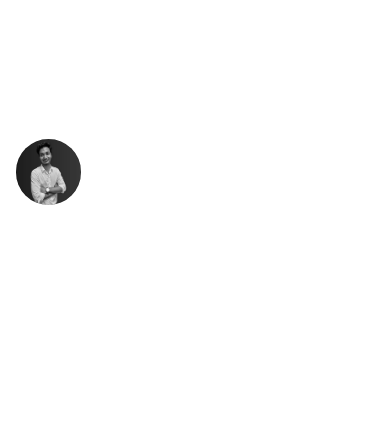
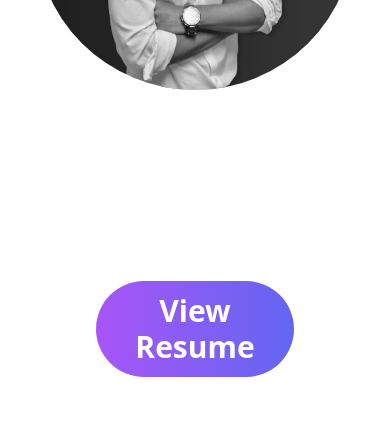
Before and after one commit to rashid642/Portfolio-Website, a React (Create React App) app: page / in a window 390 px wide. Shown: the part 266-693 px from the top of the page. Built offline with nearby package versions, Linux system fonts and the light colour scheme.

Commit message:
made more responsive

```diff
--- a/src/Components/Cards1.js
+++ b/src/Components/Cards1.js
@@ -3,7 +3,7 @@ import React from "react";
 export const Cards1 = () => {
     return (
         <div className="flex items-center justify-center">
-            <div className={`w-3/4 border-r-4 border-b-4 p-4 shadow-lg shadow-cyan-500/50 border-solid border-white bg-black bg-opacity-30 rounded-xl overflow-hidden shadow-lg flex max-md:flex-col max-md:w-5/6 max-md:p-0 max-md:m-2`}>
+            <div className={`w-3/4 border-r-4 border-b-4 p-4 shadow-lg shadow-cyan-500/50 border-solid border-white bg-black bg-opacity-30 rounded-xl overflow-hidden shadow-lg flex max-md:flex-col max-md:w-11/12 max-md:p-0 max-md:m-2 `}>
                 {/* Left Side: YouTube Embedded Video */}
                 <div className="w-1/2 bg-black items-center justify-center flex max-md:w-full">
                     {/* Replace the YouTube embed code with your actual video embed code */}
--- a/src/Components/Cards2.js
+++ b/src/Components/Cards2.js
@@ -3,7 +3,7 @@ import React from "react";
 export const Cards2 = () => {
     return (
         <div className="flex items-center justify-center">
-            <div className={`w-3/4 border-r-4 border-b-4 p-4 m-10 shadow-lg shadow-cyan-500/50 border-solid border-white bg-black bg-opacity-30 rounded-xl overflow-hidden shadow-lg flex max-md:flex-col max-md:w-5/6  max-md:p-0 max-md:m-2`}>
+            <div className={`w-3/4 border-r-4 border-b-4 p-4 m-10 shadow-lg shadow-cyan-500/50 border-solid border-white bg-black bg-opacity-30 rounded-xl overflow-hidden shadow-lg flex max-md:flex-col max-md:w-11/12  max-md:p-0 max-md:m-2`}>
                 {/* Left Side: YouTube Embedded Video */}
                 <div className="w-1/2 bg-black items-center justify-center flex max-md:w-full">
                     {/* Replace the YouTube embed code with your actual video embed code */}
--- a/src/Components/Home.js
+++ b/src/Components/Home.js
@@ -6,24 +6,24 @@ import YourPhoto from '../Media/MypicBW.jpeg';
 export const Home = () => {
     return (
         <div id="home">
-            <div className="flex items-center justify-center h-screen flex-wrap">
+            <div className="flex items-center justify-center h-screen max-md:flex-col">
                 {/* Left Part - Photo */}
                 <div className="flex-1 p-4 flex items-center justify-center">
                     <img
                         src={YourPhoto} // Replace with your actual photo source
                         alt="Your Photo"
-                        className="w-64 h-auto rounded-full"
+                        className="w-80 h-auto rounded-full"
                     />
                 </div>
 
                 {/* Right Part - Name and Description */}
                 <div className="flex-1 p-4">
-                    <div className="text-white h-screen flex items-center justify-center flex-col p-20">
-                        <div className="w-full">
-                            <h1 className="text-3xl font-bold mb-4">
+                    <div className="text-white h-screen flex items-center justify-center flex-col p-20  max-md:h-1/2">
+                            <h1 className="text-3xl font-bold mb-4 max-md:text-4xl">
                                 Md. Rashid Aziz
                             </h1>
-                            <p className="text-2xl mb-4">
+                        <div className="w-full">
+                            <p className="text-2xl text-center mb-4 max-md:text-3xl">
                                 <ReactTyped
                                     strings={["Competetive Programmer", "Full Stack Devloper", "MERN Stack"]}
                                     typeSpeed={50}
@@ -32,6 +32,11 @@ export const Home = () => {
                                 />
                             </p>
                         </div>
+                            <a href="https://drive.google.com/file/d/18wSPKfmloOWU-D8HsrdIaVEf_uwVXqUH/view" target="_blank" rel="noopener noreferrer">
+                                <button class="bg-gradient-to-r from-purple-500 to-indigo-500 hover:from-indigo-500 hover:to-purple-500 text-white font-bold py-2 px-4 rounded-full focus:outline-none focus:shadow-outline mt-4 max-md:text-3xl max-md:px-8 max-md:py-3">
+                                    View Resume
+                                </button>
+                            </a>
                     </div>
                 </div>
             </div>
--- a/src/Components/Skills.js
+++ b/src/Components/Skills.js
@@ -11,36 +11,36 @@ export const Skills = () => {
         <h1 className="text-white text-center font-bold text-4xl mt-103">Skills</h1>
             <div class="grid grid-cols-4 gap-10 m-10 max-lg:grid-cols-3 max-sm:grid-cols-2">
                 <div class="bg-slate-200 flex items-center justify-evenly h-32 rounded-lg shadow-lg shadow-cyan-500/50 hover:scale-110 transition-transform duration-500">
-                    <h1 className="text-3xl font-bold">HTML</h1>
+                    <h1 className="text-3xl font-bold max-md:text-2xl">HTML</h1>
                     <FontAwesomeIcon icon={faHtml5} style={{ fontSize: '80px' }}/>
                 </div>
                 <div class="bg-slate-200 flex items-center justify-evenly h-32 rounded-lg shadow-lg shadow-red-500/50 hover:scale-110 transition-transform duration-500">
-                    <h1 className="text-3xl font-bold">CSS</h1>
+                    <h1 className="text-3xl font-bold max-md:text-2xl">CSS</h1>
                     <FontAwesomeIcon icon={faCss3Alt} style={{ fontSize: '80px' }} />
                 </div>
                 <div class="bg-slate-200 flex items-center justify-evenly h-32 rounded-lg shadow-lg shadow-cyan-500/50 hover:scale-110 transition-transform duration-500">
-                    <h1 className="text-3xl font-bold">JAVASCRIPT</h1>
+                    <h1 className="text-3xl font-bold max-md:text-2xl">JAVASCRIPT</h1>
                     <FontAwesomeIcon icon={faJs} style={{ fontSize: '80px' }} />
                 </div>
                 <div class="bg-slate-200 flex items-center justify-evenly h-32 rounded-lg shadow-lg shadow-red-500/50 hover:scale-110 transition-transform duration-500">
-                    <h1 className="text-3xl font-bold">React</h1>
+                    <h1 className="text-3xl font-bold max-md:text-2xl">React</h1>
                     <FontAwesomeIcon icon={faReact} style={{ fontSize: '80px' }}/>
                 </div>
 
                 <div class="bg-slate-200 flex items-center justify-evenly h-32 rounded-lg shadow-lg shadow-cyan-500/50 hover:scale-110 transition-transform duration-500">
-                    <h1 className="text-3xl font-bold">MySQL</h1>
+                    <h1 className="text-3xl font-bold max-md:text-2xl">MySQL</h1>
                     <FontAwesomeIcon icon={faDatabase} style={{ fontSize: '80px' }} />
                 </div>
                 <div class="bg-slate-200 flex items-center justify-evenly h-32 rounded-lg shadow-lg shadow-red-500/50 hover:scale-110 transition-transform duration-500">
-                    <h1 className="text-3xl font-bold">C/C++</h1>
+                    <h1 className="text-3xl font-bold max-md:text-2xl">C/C++</h1>
                     <FontAwesomeIcon icon={faCodepen} style={{ fontSize: '80px' }} />
                 </div>
                 <div class="bg-slate-200 flex items-center justify-evenly h-32 rounded-lg shadow-lg shadow-cyan-500/50 hover:scale-110 transition-transform duration-500">
-                    <h1 className="text-3xl font-bold">JAVA</h1>
+                    <h1 className="text-3xl font-bold max-md:text-2xl">JAVA</h1>
                     <FontAwesomeIcon icon={faJava} style={{ fontSize: '80px' }} />
                 </div>
                 <div class="bg-slate-200 flex items-center justify-evenly h-32 rounded-lg shadow-lg shadow-red-500/50 hover:scale-110 transition-transform duration-500">
-                    <h1 className="text-3xl font-bold">Python</h1>
+                    <h1 className="text-3xl font-bold max-md:text-2xl">Python</h1>
                     <FontAwesomeIcon icon={faPython} style={{ fontSize: '80px' }} />
                 </div>
             </div>
```
Also changed, not shown: src/Components/Footer.js (+5 -5 lines).
